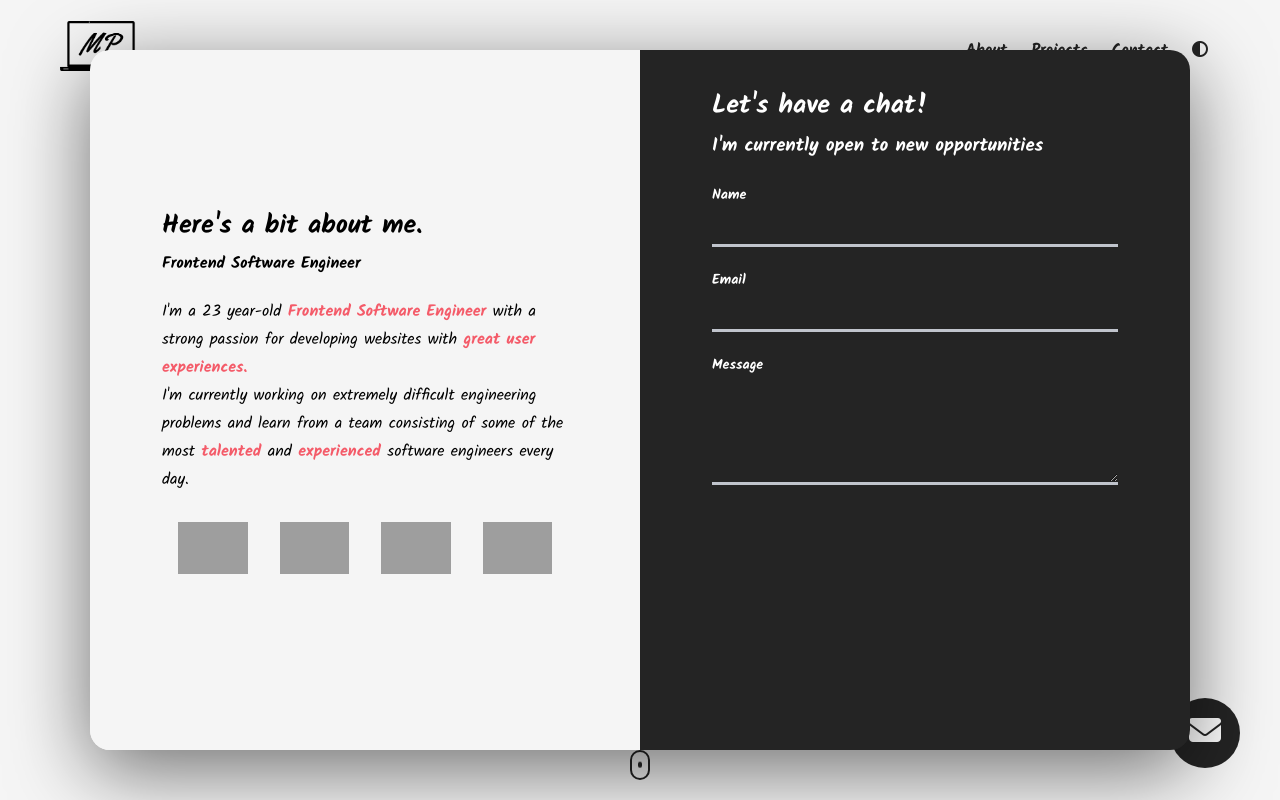
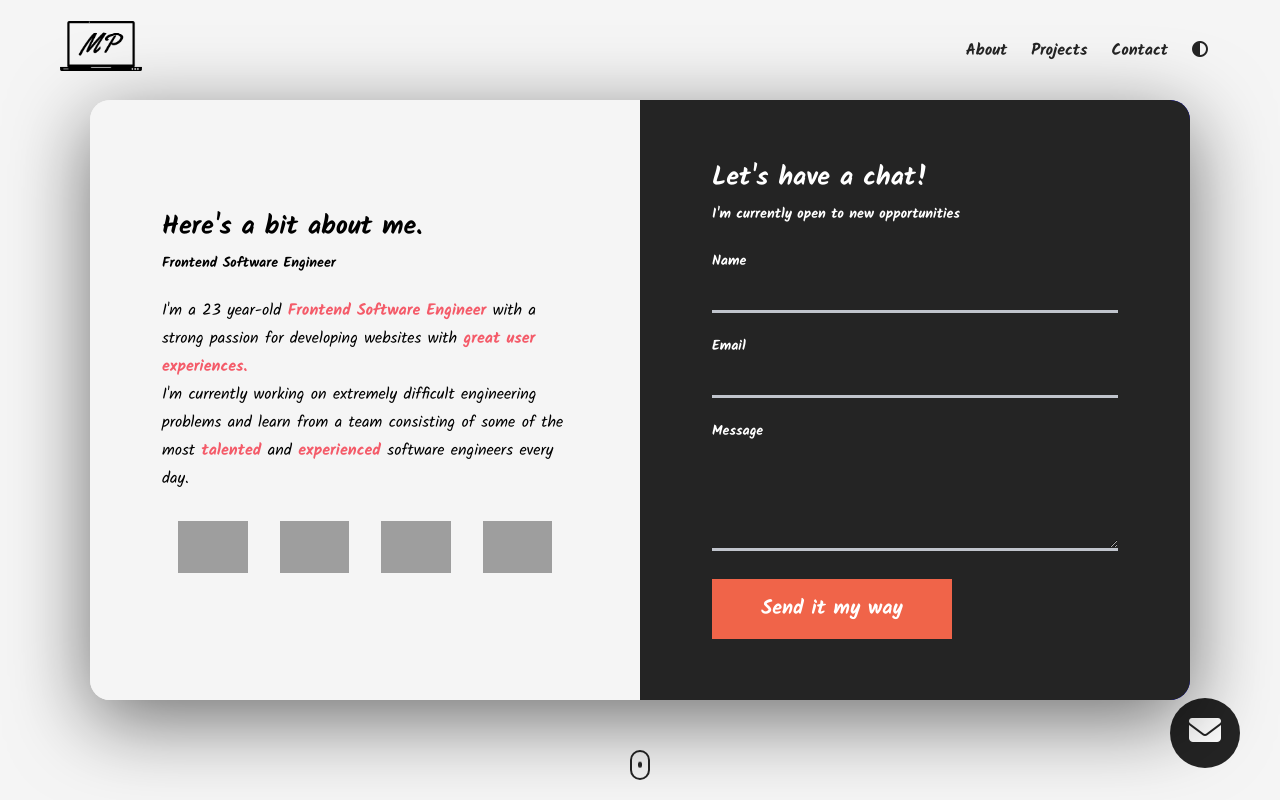
Before and after one commit to mpfuns/portfolio-nov-2023, a React (Create React App) app: page / in a window 1280 px wide. Shown: the top 800 px of the page. Built offline with nearby package versions, Linux system fonts and the light colour scheme; grey boxes are pictures that could not be loaded.

Commit message:
working on  modal success

```diff
--- a/src/App.css
+++ b/src/App.css
@@ -39,6 +39,7 @@ input, textarea{
   border-left: none;
   border-right: none;
   height: 40px;
+  transition: all 300ms ease;
 }
 textarea{
     resize: vertical;
@@ -49,6 +50,13 @@ label{
     font-size: 14px;
     font-weight: bold;
 
+}
+input:hover, textarea:hover{
+border-color:#dcdfe6;
+}
+
+input:focus, textarea:focus{
+border-color: #f06449;
 }
 
 
@@ -269,7 +277,7 @@ MODAL
    transform: translate(-50%, -50%);
    width: 90%;
    max-width: 1100px;
-   height: 700px;
+   height: 600px;
    box-shadow: 0 20px 80px 0 rgb(0, 0, 0, 0.55);
    border-radius: 20px;
    overflow: hidden;
@@ -278,12 +286,14 @@ MODAL
 .modal__half{
     width:50%;
     padding: 40px 72px;
+    display: flex;
+    flex-direction: column;
+    justify-content: center;
+    position: relative;
 }
 .modal__about{
     background-color: rgb(245, 245,245);
-    display: flex;
-    flex-direction: column;
-    justify-content: center;
+
 }
 .modal__contact{
     background-color: #242424;
@@ -294,6 +304,7 @@ MODAL
 }
 .modal__sub-title{
     margin: 12px 0 24px 0;
+    font-size: 14px;
 }
 .modal__para{
     margin-bottom: 12px;
@@ -329,6 +340,49 @@ transition: all 300ms ease;
 }
 .form__item{
     margin-bottom: 20px;
+}
+.form__submit{
+    background-color: #f06449;
+    border: 2px solid#f06449;
+    color: white;
+    font-weight: 700;
+    width: 100%;
+    max-width: 240px;
+    padding: 12px 24px;
+    font-size: 20px;
+    transition: all 300ms ease;
+}
+.form__submit:hover{
+    border-color: #fff;
+    background-color: transparent;
+}
+.form__submit:active{
+    border-color: #f06449;
+    color: #f06449;
+}
+.modal__overlay--loading{
+    background-color: blue ;
+    position: absolute;
+    left:0;
+    top:0;
+    width: 100%;
+    height: 100%;
+    display:flex;
+    align-items: center;
+    justify-content: center;
+    font-size: 80px;
+    z-index: -1;
+}
+.fa-spinner{
+animation: spinner 750ms infinite linear;
+}
+@keyframes spinner{
+    0%{
+        transform: rotate(0);
+    }
+    100%{
+        transform: rotate(360deg);
+    }
 }
 
 /*
--- a/src/App.js
+++ b/src/App.js
@@ -86,7 +86,15 @@ function App() {
       <label className='form__item--label' for="message">Message</label>
       <textarea className='input' name="message" type="text" required></textarea>
     </div>
+    <button id="contact__submit" className='form__submit'>Send it my way</button>
     </form>
+        <div className='modal__overlay modal__overlay--loading'>
+        <i class="fa-solid fa-spinner"></i>
+        </div>
+        <div className='modal__overlay modal__overlay--success'>
+
+        </div>
+
     </div>
     </div>
   </section>
```
